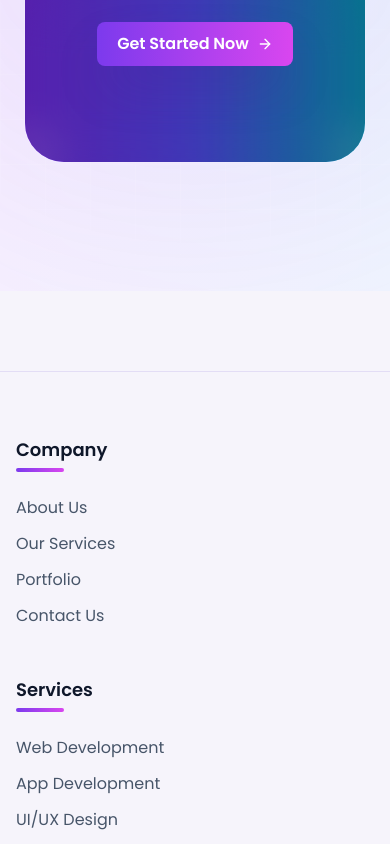
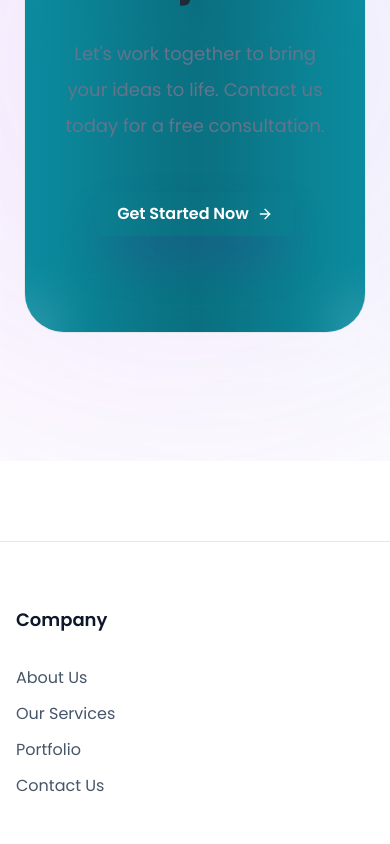
Before and after one commit to Yuvraj-AshokSoft/Ashoksoft-tech, a React (Vite) app in the folder frontend/: page / in a window 390 px wide. Shown: the part 9279-10123 px from the top of the page. Built offline with nearby package versions, Linux system fonts and the light colour scheme; no server answers.

Commit message:
khushboo

```diff
--- a/frontend/src/index.css
+++ b/frontend/src/index.css
@@ -1,11 +1,12 @@
-
-
-
-@import url('https://fonts.googleapis.com/css2?family=Poppins:wght@300;400;500;600;700&display=swap');
+@import url('https://fonts.googleapis.com/css2?family=Poppins:wght@300;400;500;600;700;800&display=swap');
 
 @tailwind base;
 @tailwind components;
 @tailwind utilities;
+
+/* ==========================
+   GLOBAL
+========================== */
 
 :root {
   color-scheme: light;
@@ -18,21 +19,18 @@ html {
 
 body {
   margin: 0;
-  font-family: 'Poppins', sans-serif;
-  background: linear-gradient(180deg, #f7f5fc 0%, #f3eefb 100%);
-  color: #111827;
+  font-family: "Poppins", sans-serif;
+  background: #ffffff;
+  color: #1F2937;
   overflow-x: hidden;
+  -webkit-font-smoothing: antialiased;
+  -moz-osx-font-smoothing: grayscale;
 }
 
 * {
+  margin: 0;
+  padding: 0;
   box-sizing: border-box;
-}
-
-button,
-input,
-textarea,
-select {
-  font: inherit;
 }
 
 #root {
@@ -45,88 +43,83 @@ svg,
 video,
 canvas {
   max-width: 100%;
+  display: block;
 }
 
-.light-theme .text-white {
-  color: #111827 !important;
+button,
+input,
+textarea,
+select {
+  font: inherit;
 }
 
-.light-theme .text-gray-300 {
-  color: #64748b !important;
+a {
+  text-decoration: none;
+  color: inherit;
 }
 
-.light-theme .text-gray-400 {
-  color: #64748b !important;
+/* ==========================
+   TEXT SELECTION
+========================== */
+
+::selection {
+  background: #0C8DA1;
+  color: white;
 }
 
-.light-theme .bg-dark-bg {
-  background-color: #f6f4fb !important;
+::-moz-selection {
+  background: #0C8DA1;
+  color: white;
 }
 
-.light-theme .bg-dark-card {
-  background-color: rgba(255, 255, 255, 0.95) !important;
-}
-
-.light-theme .border-dark-border {
-  border-color: #e3ddf5 !important;
-}
-
-.light-theme .bg-brand-blue {
-  background-color: #7c3aed !important;
-}
-
-.light-theme .bg-brand-cyan {
-  background-color: #d946ef !important;
-}
-
-.light-theme .from-brand-blue {
-  --tw-gradient-from: #7c3aed !important;
-}
-
-.light-theme .to-brand-cyan {
-  --tw-gradient-to: #d946ef !important;
-}
-
-.light-theme .from-brand-blue\/10 {
-  --tw-gradient-from: rgba(124, 58, 237, 0.1) !important;
-}
-
-.light-theme .to-brand-cyan\/20 {
-  --tw-gradient-to: rgba(217, 70, 239, 0.2) !important;
-}
-
-.light-theme .text-white.bg-brand-blue,
-.light-theme .text-white.bg-brand-cyan,
-.light-theme .bg-gradient-to-r.from-brand-blue.to-brand-cyan.text-white,
-.light-theme .bg-gradient-to-br.from-brand-blue.to-brand-cyan.text-white,
-.light-theme .bg-gradient-to-r.from-brand-blue.to-brand-cyan .text-white,
-.light-theme .bg-gradient-to-br.from-brand-blue.to-brand-cyan .text-white,
-.light-theme .bg-gradient-to-r.from-red-500.to-red-600.text-white {
-  color: #ffffff !important;
-}
+/* ==========================
+   SCROLLBAR
+========================== */
 
 ::-webkit-scrollbar {
   width: 10px;
 }
 
 ::-webkit-scrollbar-track {
-  background: rgba(15, 23, 42, 0.06);
+  background: #f1f5f9;
 }
 
 ::-webkit-scrollbar-thumb {
-  background: rgba(124, 58, 237, 0.18);
-  border-radius: 9999px;
+  background: #0C8DA1;
+  border-radius: 999px;
 }
 
+::-webkit-scrollbar-thumb:hover {
+  background: #0A6E7E;
+}
+
+/* ==========================
+   SMOOTH TRANSITIONS
+========================== */
+
+button,
+a,
+svg,
+img {
+  transition: all 0.3s ease;
+}
+
+/* ==========================
+   FLOATING BLOB ANIMATION
+========================== */
+
 @keyframes blob {
-  0%, 100% {
+  0%,
+  100% {
     transform: translate(0, 0) scale(1);
   }
+
   33% {
-    transform: translate(18px, -18px) scale(1.03);
+    transform: translate(18px, -18px) scale(1.05);
   }
+
   66% {
-    transform: translate(-18px, 18px) scale(0.97);
+    transform: translate(-18px, 18px) scale(0.95);
   }
 }
 
@@ -137,38 +130,28 @@ canvas {
 .animation-delay-2000 {
   animation-delay: 2s;
 }
-.light-theme .bg-dark-bg {
-  background-color: #f6f4fb !important;
+
+.animation-delay-4000 {
+  animation-delay: 4s;
 }
 
-.light-theme .bg-dark-card {
-  background-color: rgba(255, 255, 255, 0.95) !important;
+/* ==========================
+   OPTIONAL UTILITY CLASSES
+========================== */
+
+.section-bg {
+  background: #F8FAFC;
 }
 
-.light-theme .border-dark-border {
-  border-color: #e3ddf5 !important;
+.card-shadow {
+  box-shadow: 0 10px 30px rgba(0, 0, 0, 0.05);
 }
 
-.light-theme .bg-brand-blue {
-  background-color: #7c3aed !important;
+.card-shadow-hover {
+  transition: 0.35s ease;
 }
 
-.light-theme .bg-brand-cyan {
-  background-color: #d946ef !important;
+.card-shadow-hover:hover {
+  transform: translateY(-8px);
+  box-shadow: 0 20px 45px rgba(12, 141, 161, 0.15);
 }
-
-.light-theme .from-brand-blue {
-  --tw-gradient-from: #7c3aed !important;
-}
-
-.light-theme .to-brand-cyan {
-  --tw-gradient-to: #d946ef !important;
-}
-
-.light-theme .from-brand-blue\/10 {
-  --tw-gradient-from: rgba(124, 58, 237, 0.1) !important;
-}
-
-.light-theme .to-brand-cyan\/20 {
-  --tw-gradient-to: rgba(217, 70, 239, 0.2) !important;
-}
--- a/frontend/src/pages/Home.jsx
+++ b/frontend/src/pages/Home.jsx
@@ -131,17 +131,17 @@ const Home = () => {
   ];
 
   return (
-   <div className="min-h-screen bg-gradient-to-br from-white via-[#F8F5FF] to-[#F3F8FF] text-gray-900 overflow-hidden">
+   <div className="min-h-screen bg-white text-brand-heading overflow-hidden">
 
 
-     <section className="relative min-h-screen overflow-hidden bg-gradient-to-br from-white via-[#F8F5FF] to-[#EEF4FF]">
+   <section className="relative min-h-screen overflow-hidden bg-white">
 
         {/* Background */}
         <div className="absolute inset-0">
 
           {/* Purple Glow */}
           <motion.div
-            className="absolute -top-32 -left-32 w-[500px] h-[500px] rounded-full bg-violet-600/20 blur-[140px]"
+            className="absolute -top-32 -left-32 w-[500px] h-[500px] rounded-full bg-brand-primary/10 blur-[140px]"
             animate={{
               x: [0, 80, 0],
               y: [0, 60, 0],
@@ -154,7 +154,7 @@ const Home = () => {
 
           {/* Blue Glow */}
           <motion.div
-            className="absolute bottom-0 right-0 w-[450px] h-[450px] rounded-full bg-cyan-500/20 blur-[140px]"
+            className="absolute bottom-0 right-0 w-[450px] h-[450px] rounded-full bg-brand-secondary/10 blur-[140px]"
             animate={{
               x: [0, -60, 0],
               y: [0, -40, 0],
@@ -184,15 +184,15 @@ const Home = () => {
 
 
 
-                <h1 className="text-white text-5xl md:text-7xl xl:text-8xl font-black leading-[1.05]">
+                <h1 className="text-brand-heading text-5xl md:text-7xl xl:text-8xl font-black leading-[1.05]">
              Welcome to
 
-           <span className="block mt-3 bg-gradient-to-r from-violet-500 via-purple-500 to-fuchsia-500 bg-clip-text text-transparent">
+           <span className="block mt-3 bg-gradient-to-rfrom-brand-primary to-brand-secondary bg-clip-text text-transparent">
            AshokSoft Technologies
            </span>
           </h1>
 
-              <p className="mt-8 text-lg md:text-xl text-slate-300 leading-9 max-w-2xl">
+              <p className="mt-8 text-lg md:text-xl text-brand-text leading-9 max-w-2xl">
 
                 Transform your vision into reality with cutting-edge digital
                 solutions. We build extraordinary digital experiences for
@@ -255,16 +255,19 @@ const Home = () => {
                     whileHover={{
                       y: -8,
                     }}
-                    className="rounded-3xl border border-white/10 bg-white/5 backdrop-blur-xl p-6"
+                    className="rounded-3xl border bg-white
+border
+border-brand-border
+shadow-card p-6"
                   >
 
-                    <h2 className="text-4xl font-bold text-violet-400">
+                    <h2 className="text-4xl font-bold text-brand-primary">
 
                       {stat.value}
 
                     </h2>
 
-                    <p className="text-slate-400 mt-2 text-sm">
+                    <p className="text-brand-text mt-2 text-sm">
 
                       {stat.label}
 
@@ -297,11 +300,14 @@ const Home = () => {
 
               {/* Glow */}
 
-              <div className="absolute -inset-6 rounded-[40px] bg-gradient-to-r from-violet-600 via-cyan-500 to-violet-600 blur-3xl opacity-25"></div>
+              <div className="absolute -inset-6 rounded-[40px] bg-gradient-to-r from-brand-primary via-brand-secondary to-brand-primary blur-3xl opacity-25"></div>
 
               {/* Glass Card */}
 
-              <div className="relative rounded-[36px] overflow-hidden border border-white/10 bg-white/5 backdrop-blur-xl shadow-[0_25px_80px_rgba(0,0,0,.45)]">
+              <div className="relative rounded-[36px] overflow-hidden border bg-white
+border
+border-brand-border
+shadow-card shadow-[0_25px_80px_rgba(0,0,0,.45)]">
 
                 <img
                   src={h2}
@@ -321,16 +327,19 @@ const Home = () => {
                   duration: 3,
                   repeat: Infinity,
                 }}
-                className="absolute -bottom-8 -left-8 bg-[#0F172A]/90 backdrop-blur-xl border border-white/10 rounded-3xl px-6 py-5 shadow-xl"
+                className="absolute -bottom-8 -left-8  bg-white
+border
+border-brand-border
+shadow-card rounded-3xl px-6 py-5 shadow-xl"
               >
 
-                <p className="text-violet-400 font-bold">
+                <p className="text-brand-primary font-bold">
 
                   Modern Solutions
 
                 </p>
 
-                <p className="text-sm text-slate-400 mt-1">
+                <p className="text-sm text-brand-text mt-1">
 
                   Web • Mobile • AI • Branding
 
@@ -345,6 +354,10 @@ const Home = () => {
         </div>
 
       </section>
+
+
+
+
             {/* ===================== SERVICES ===================== */}
 
       <section className="relative py-32 overflow-hidden">
@@ -353,9 +366,9 @@ const Home = () => {
 
         <div className="absolute inset-0">
 
-          <div className="absolute top-20 left-20 w-72 h-72 bg-violet-600/10 rounded-full blur-[120px]" />
+          <div className="absolute top-20 left-20 w-72 h-72 bg-brand-primary/10 rounded-full blur-[120px]" />
 
-          <div className="absolute bottom-0 right-0 w-96 h-96 bg-cyan-500/10 rounded-full blur-[140px]" />
+          <div className="absolute bottom-0 right-0 w-96 h-96 bg-brand-secondary/10 rounded-full blur-[140px]" />
 
         </div>
 
@@ -406,11 +419,14 @@ const Home = () => {
 
                 {/* Glow Border */}
 
-                <div className="absolute -inset-[1px] rounded-[30px] bg-gradient-to-r from-violet-500 via-cyan-500 to-violet-500 opacity-0 group-hover:opacity-100 blur-sm transition duration-500" />
+                <div className="absolute -inset-[1px] rounded-[30px] bg-gradient-to-from-brand-primary via-brand-secondary to-brand-primary opacity-0 group-hover:opacity-100 blur-sm transition duration-500" />
 
                 {/* Glass Container */}
 
-                <div className="relative h-full rounded-[30px] border border-white/10 bg-white/[0.04] backdrop-blur-xl p-3 transition-all duration-500">
+                <div className="relative h-full rounded-[30px] bg-white
+border
+border-brand-border
+shadow-card p-3 transition-all duration-500">
 
                   <ServiceCard
                     {...service}
@@ -473,9 +489,9 @@ const Home = () => {
 
         <div className="absolute inset-0">
 
-          <div className="absolute left-0 top-0 w-[450px] h-[450px] rounded-full bg-violet-600/10 blur-[160px]" />
+          <div className="absolute left-0 top-0 w-[450px] h-[450px] rounded-full bg-brand-primary/10 blur-[160px]" />
 
-          <div className="absolute right-0 bottom-0 w-[400px] h-[400px] rounded-full bg-cyan-500/10 blur-[160px]" />
+          <div className="absolute right-0 bottom-0 w-[400px] h-[400px] rounded-full bg-brand-secondary/10 blur-[160px]" />
 
         </div>
 
@@ -555,27 +571,30 @@ const Home = () => {
 
                 {/* Gradient Border */}
 
-                <div className="absolute -inset-[1px] rounded-[32px] bg-gradient-to-r from-violet-500 via-cyan-500 to-violet-500 opacity-0 group-hover:opacity-100 blur-sm transition duration-500"></div>
+                <div className="absolute -inset-[1px] rounded-[32px] bg-gradient-to-r from-brand-primary via-brand-secondary to-brand-primary  opacity-0 group-hover:opacity-100 blur-sm transition duration-500"></div>
 
                 {/* Card */}
 
-                <div className="relative h-full rounded-[32px] border border-white/10 bg-[#101828]/80 backdrop-blur-xl p-8 transition-all duration-500">
+                <div className="relative h-full rounded-[32px] bg-white
+border
+border-brand-border
+shadow-card p-8 transition-all duration-500">
 
                   {/* Number */}
 
-                  <div className="w-16 h-16 rounded-2xl bg-gradient-to-r from-violet-600 to-cyan-500 flex items-center justify-center text-2xl font-bold text-white shadow-lg shadow-violet-500/20">
+                  <div className="w-16 h-16 rounded-2xl bg-gradient-to-r from-brand-primary to-brand-secondary  flex items-center justify-center text-2xl font-bold text-brand-heading shadow-lg shadow-violet-500/20">
 
                     0{index + 1}
 
                   </div>
 
-                  <h3 className="mt-8 text-2xl font-bold text-white">
+                  <h3 className="mt-8 text-2xl font-bold text-brand-heading">
 
                     {item.title}
 
                   </h3>
 
-                  <p className="mt-5 text-slate-300 leading-8">
+                  <p className="mt-5 text-brand-text leading-8">
 
                     {item.description}
 
@@ -604,9 +623,9 @@ const Home = () => {
 
         <div className="absolute inset-0">
 
-          <div className="absolute top-20 left-0 w-[350px] h-[350px] rounded-full bg-violet-600/10 blur-[140px]" />
+          <div className="absolute top-20 left-0 w-[350px] h-[350px] rounded-full bg-brand-primary/10 blur-[140px]" />
 
-          <div className="absolute bottom-0 right-0 w-[350px] h-[350px] rounded-full bg-cyan-500/10 blur-[140px]" />
+          <div className="absolute bottom-0 right-0 w-[350px] h-[350px] rounded-full bg-brand-secondary/10 blur-[140px]" />
 
         </div>
 
@@ -654,7 +673,10 @@ const Home = () => {
 
                 <div className="absolute -inset-[1px] rounded-[30px] bg-gradient-to-r from-violet-500 via-cyan-400 to-violet-500 opacity-0 group-hover:opacity-100 blur-sm transition duration-500"></div>
 
-                <div className="relative rounded-[30px] border border-white/10 bg-[#0F172A]/80 backdrop-blur-xl p-3">
+                <div className="relative rounded-[30px]bg-white
+               border
+border-brand-border
+shadow-card p-3">
 
                   <TestimonialCard
                     {...testimonial}
@@ -725,7 +747,7 @@ const Home = () => {
             className="mt-16"
           >
 
-            <div className="rounded-[35px] border border-white/10 bg-[#101828]/80 backdrop-blur-2xl p-8 md:p-10 shadow-[0_25px_80px_rgba(0,0,0,.35)]">
+            <div className="rounded-[35px] border border-brand-border bg-white backdrop-blur-2xl p-8 md:p-10 shadow-[0_25px_80px_rgba(0,0,0,.35)]">
 
               <FAQ items={faqItems} />
 
@@ -770,13 +792,13 @@ const Home = () => {
           className="relative max-w-7xl mx-auto px-6 lg:px-8"
         >
 
-          <div className="relative overflow-hidden rounded-[40px] border border-white/10">
+          <div className="relative overflow-hidden rounded-[40px] border border-brand-border">
 
             {/* Gradient */}
 
-            <div className="absolute inset-0 bg-gradient-to-r from-violet-700 via-indigo-600 to-cyan-600"></div>
+            <div className="absolute inset-0 bg-gradient-to-r from-brand-primary via-brand-secondary to-brand-primary"></div>
 
-            <div className="absolute inset-0 bg-black/20 backdrop-blur-xl"></div>
+            <div className="absolute inset-0  backdrop-blur-xl"></div>
 
             <div className="relative px-10 py-24 text-center">
 
@@ -795,7 +817,7 @@ const Home = () => {
                 viewport={{
                   once: true,
                 }}
-                className="text-4xl md:text-6xl font-black text-white"
+                className="text-4xl md:text-6xl font-black text-brand-heading"
               >
 
                 Ready to Start Your Project?
@@ -815,7 +837,7 @@ const Home = () => {
                 viewport={{
                   once: true,
                 }}
-                className="mt-8 text-lg md:text-xl text-slate-100 max-w-3xl mx-auto leading-9"
+                className="mt-8 text-lg md:text-xl text-brand-text max-w-3xl mx-auto leading-9"
               >
 
                 Let's work together to bring your ideas to life.
```
Also changed, not shown: frontend/tailwind.config.js (+28 -59 lines), frontend/src/assets/h2.jpg.
